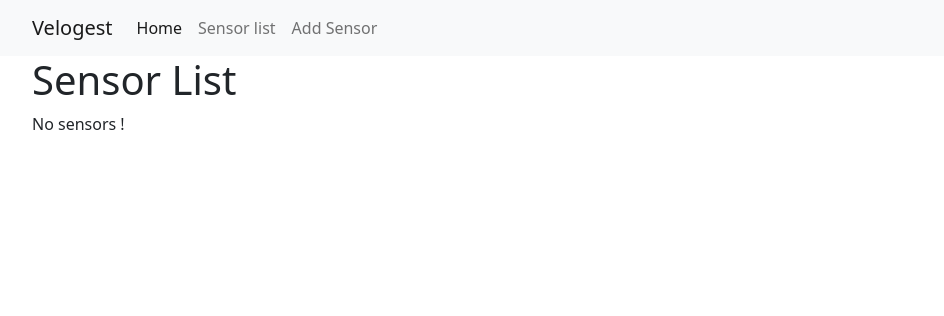
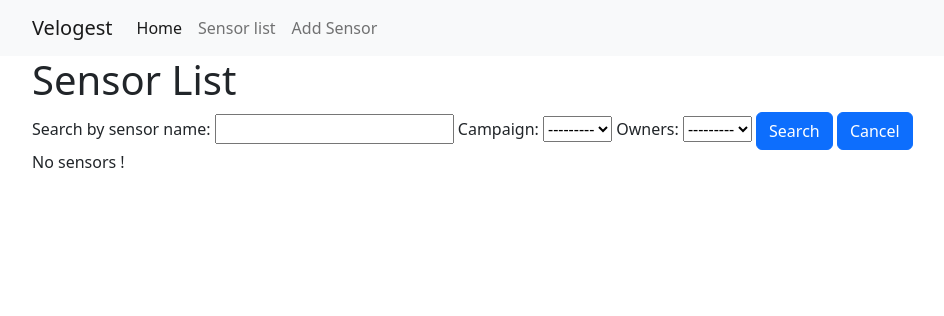
Before and after one commit to flpvvvv/Django-training, a Django app: page /velogest/list in a window 1280 px wide. Shown: the top 316 px of the page, without its empty margins (50-994 px from the left). Run offline with Django 4.2, Linux system fonts and the light colour scheme; data that the repository does not hold is empty; some libraries are stand-ins or nearby versions.

Commit message:
Add filter.

```diff
--- a/velogest/forms.py
+++ b/velogest/forms.py
@@ -1,8 +1,10 @@
 
 from django import forms
 
-from velogest.models import Sensor
+from velogest.models import Sensor, Campaign
+from django.contrib.auth.models import User
 from django.core.exceptions import ValidationError
+
 
 class SensorForm(forms.ModelForm):
     class Meta:
@@ -22,3 +24,9 @@ class SensorForm(forms.ModelForm):
         if data["longitude"] > 1000:
             self.add_error("longitude", ValidationError(
                 "Invalid value", code="invalid"))
+
+
+class FilterForm(forms.Form):
+    name = forms.CharField(label="Search by sensor name", required=False)
+    campaign = forms.ModelChoiceField(Campaign.objects.all(), required=False)
+    owners = forms.ModelChoiceField(User.objects.all(), required=False)
--- a/velogest/models.py
+++ b/velogest/models.py
@@ -18,7 +18,7 @@ class Sensor(models.Model):
         ],
         default="T2"
     )
-    owers = models.ManyToManyField(
+    owners = models.ManyToManyField(
         'auth.User', related_name='gestion')
     campaign = models.ForeignKey(
         'velogest.Campaign', related_name='campaign', on_delete=models.SET_NULL, null=True, blank=True
--- a/velogest/templates/sensor_list.html
+++ b/velogest/templates/sensor_list.html
@@ -4,7 +4,11 @@
 
 
 {% block content %}
-
+<form action="" method="get">
+    {{ form }}
+    <button type="submit" class="btn btn-primary">Search</button>
+    <a href="{% url 'velogest:list' %}" class="btn btn-primary">Cancel</a>
+</form>
 {% if sensors %}
 <ul>
     {% for sensor in sensors %}
--- a/velogest/views.py
+++ b/velogest/views.py
@@ -3,7 +3,7 @@ from django.shortcuts import render
 from django.urls import reverse_lazy
 from django.views import View
 from velogest.models import Sensor
-from velogest.forms import SensorForm
+from velogest.forms import SensorForm, FilterForm
 from django.shortcuts import resolve_url
 from django.views.generic import DeleteView
 from django.contrib import messages
@@ -23,9 +23,27 @@ def velogest_home(request):
 
 def sensor_list(request):
     sensors = Sensor.objects.all()
+    form = FilterForm(request.GET or None)
+    if form.is_valid():
+        # print(form.cleaned_data)
+        data = form.cleaned_data
+        name = data.get("name")
+        campaign = data.get("campaign")
+        owners = data.get("owners")
+        print(name, campaign, owners)
+
+        if name:
+            sensors = sensors.filter(name__icontains=name)
+        if campaign:
+            sensors = sensors.filter(campaign=campaign)
+        if owners:
+            sensors = sensors.filter(owners=owners)
+
     context = {
-        "sensors": sensors
+        "sensors": sensors,
+        "form": form,
     }
+
     return render(request, 'sensor_list.html', context)
 
 
```
Also changed, not shown: velogest/migrations/0002_rename_owers_sensor_owners.py (added).
